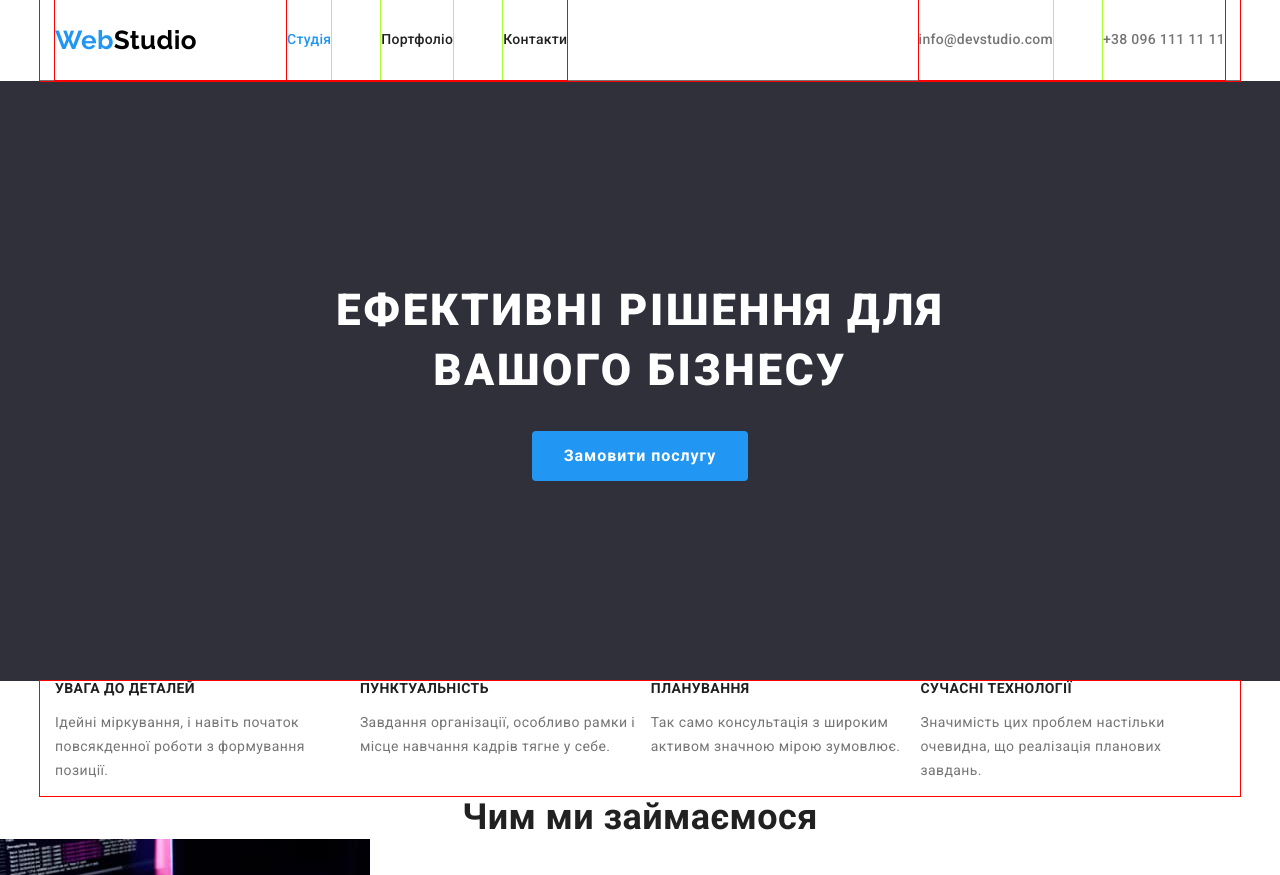
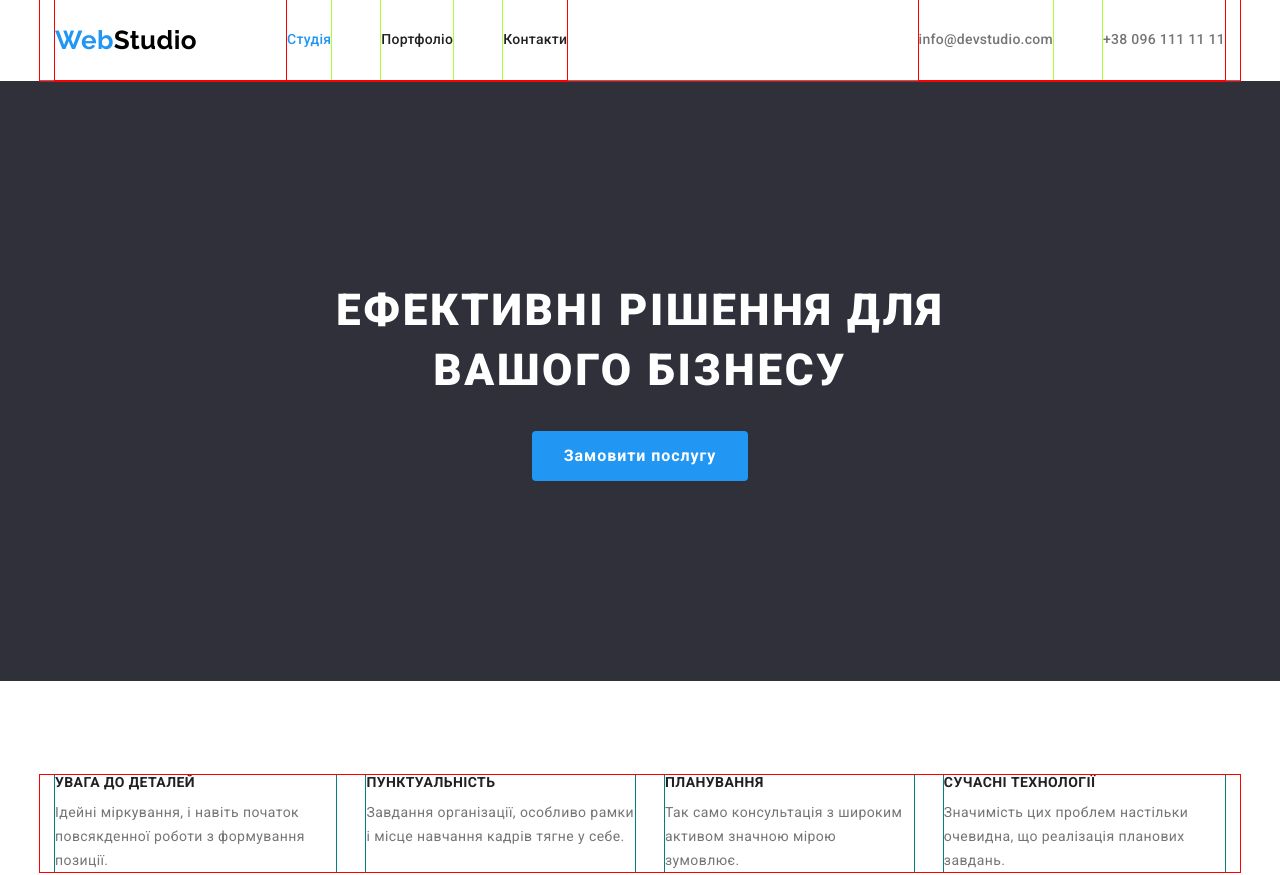
Before and after one commit to Deadpromise/goit-markup-hw-03, a plain HTML site: page index.html in a window 1280 px wide. Shown: the top 875 px of the page. Drawn offline with nearby package versions, Linux system fonts and the light colour scheme.

Commit message:
qualities done

```diff
--- a/css/styles.css
+++ b/css/styles.css
@@ -24,6 +24,9 @@ h1, h2, h3, h5, h5, h6 {
 }
 button {
 	padding: 0;
+}
+.list p {
+	margin: 0;
 }
 .visually-hidden {
 	position: absolute;
@@ -54,6 +57,9 @@ button {
 	margin-left: auto;
 	margin-right: auto;
 	outline: 1px solid red;
+}
+.section {
+	padding-top: 94px;
 }
 /* header */
 .head-nav {
@@ -167,14 +173,34 @@ button {
 	background-color: var(--active-button);
 }
 /* Qualities */
+.qualities {
+	padding-top: 94px;
+	outline: 1px solid greenyellow;
+}
 .quality-header {
+	margin-bottom: 10px;
 	font-size: 14px;
 	line-height: 1.14;
 	letter-spacing: 0.03em;
 	text-transform: uppercase;
 
 	color: var(--header-color);
+
 }
+.qualities-list {
+display: flex;
+
+}
+
+.qualities-item {
+	flex-basis: calc((100%-90px) / 4);
+	margin-left: 30px;
+	outline: 1px solid teal;
+}
+.qualities-item:first-child {
+	margin-left: 0;
+}
+
 /* What we do */
 .main-header {
 	font-size: 36px;
--- a/index.html
+++ b/index.html
@@ -43,29 +43,31 @@
 				<button class="basic-button hero-button" type="button">Замовити послугу</button>
 			</section>
 			<!-- Qualities -->
-			<section>
+			<section class="section">
+				<div class="container">
 					<h2 class="visually-hidden">Особливості</h2>
-				<ul class="list container">
-					<li>
+					<ul class="list qualities-list">
+						<li class="qualities-item">
 							<h3 class="quality-header">УВАГА ДО ДЕТАЛЕЙ</h3>
 							<p>Ідейні міркування, і навіть початок повсякденної роботи з формування позиції.</p>
 						</li>
-					<li>
+						<li class="qualities-item">
 							<h3 class="quality-header">ПУНКТУАЛЬНІСТЬ</h3>
 							<p>Завдання організації, особливо рамки і місце навчання кадрів тягне у себе.</p>
 						</li>
-					<li>
+						<li class="qualities-item">
 							<h3 class="quality-header">ПЛАНУВАННЯ</h3>
 							<p>Так само консультація з широким активом значною мірою зумовлює.</p>
 						</li>
-					<li>
+						<li class="qualities-item">
 							<h3 class="quality-header">СУЧАСНІ ТЕХНОЛОГІЇ</h3>
 							<p>Значимість цих проблем настільки очевидна, що реалізація планових завдань.</p>
 						</li>
 					</ul>
+				</div>
 			</section>
 			<!-- What we do -->
-			<section>
+			<section class="section">
 				<h2 class="main-header">Чим ми займаємося</h2>
 				<ul class="list">
 					<li><img src="./images/img-1.jpg" alt="розробка коду" width="370" height="294" /></li>
```
Lines whose indentation alone changed are shown as unchanged.
